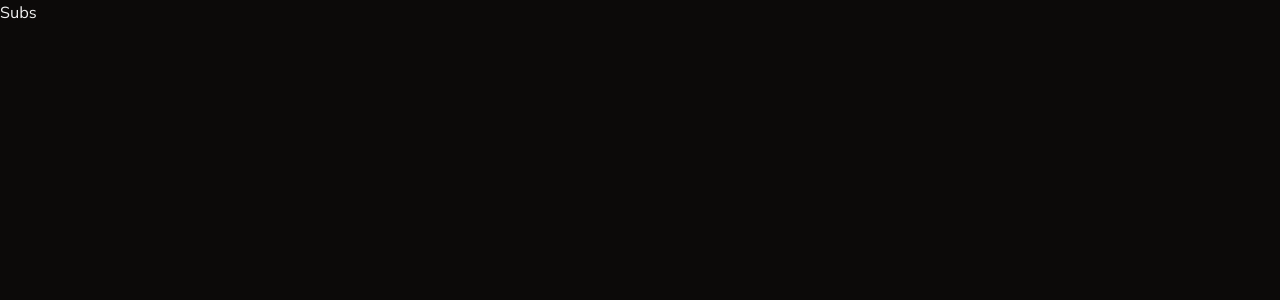
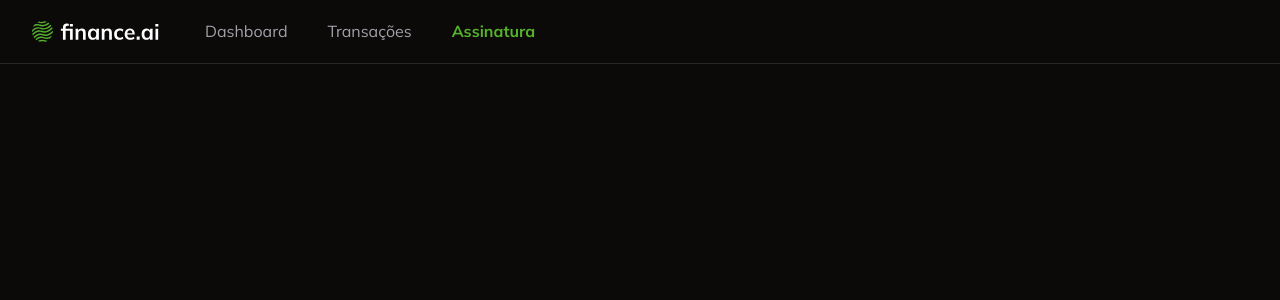
Before and after one commit to iuryyxd/finance-ai, a Next.js app: page /subscription in a window 1280 px wide. Shown: the top 300 px of the page. Built offline with nearby package versions, Linux system fonts and the light colour scheme.

Commit message:
feat: add navbar component

```diff
--- a/src/app/page.tsx
+++ b/src/app/page.tsx
@@ -1,4 +1,4 @@
-import { UserButton } from "@clerk/nextjs";
+import Navbar from "@/components/navbar";
 import { auth } from "@clerk/nextjs/server";
 import { redirect } from "next/navigation";
 
@@ -7,11 +7,7 @@
 
   if (!userId) redirect("/login");
 
-  return (
-    <div className="flex h-full items-center justify-center">
-      <UserButton showName />
-    </div>
-  );
+  return <Navbar />;
 };
 
 export default Home;
--- a/src/app/subscription/page.tsx
+++ b/src/app/subscription/page.tsx
@@ -1,5 +1,7 @@
+import Navbar from "@/components/navbar";
+
 const SubscriptionPage = () => {
-  return <h1>Subs</h1>;
+  return <Navbar />;
 };
 
 export default SubscriptionPage;
--- a/src/app/transactions/page.tsx
+++ b/src/app/transactions/page.tsx
@@ -2,11 +2,14 @@
 import { db } from "@/lib/prisma";
 import { transactionColumns } from "./_columns";
 import AddTransactionButton from "@/components/add-transaction-button";
+import Navbar from "@/components/navbar";
 
 const TransactionsPage = async () => {
   const transactions = await db.transaction.findMany({});
 
   return (
+    <>
+      <Navbar />
       <div className="space-y-6 p-6">
         <div className="flex w-full items-center justify-between">
           <h1 className="text-2xl font-bold">Transações</h1>
@@ -14,6 +17,7 @@
         </div>
         <DataTable columns={transactionColumns} data={transactions} />
       </div>
+    </>
   );
 };
 
--- /dev/null
+++ b/src/components/navbar.tsx
@@ -0,0 +1,52 @@
+"use client";
+
+import { UserButton } from "@clerk/nextjs";
+import Image from "next/image";
+import Link from "next/link";
+import { usePathname } from "next/navigation";
+
+const Navbar = () => {
+  const pathname = usePathname();
+
+  return (
+    <nav className="flex justify-between border-b border-solid px-8 py-4">
+      <div className="flex items-center gap-10">
+        <Image src="/logo.svg" width={133} height={39} alt="finance ai" />
+        <Link
+          href="/"
+          className={
+            pathname === "/"
+              ? "font-bold text-primary"
+              : "text-muted-foreground"
+          }
+        >
+          Dashboard
+        </Link>
+        <Link
+          href="/transactions"
+          className={
+            pathname === "/transactions"
+              ? "font-bold text-primary"
+              : "text-muted-foreground"
+          }
+        >
+          Transações
+        </Link>
+        <Link
+          href="/subscription"
+          className={
+            pathname === "/subscription"
+              ? "font-bold text-primary"
+              : "text-muted-foreground"
+          }
+        >
+          Assinatura
+        </Link>
+      </div>
+
+      <UserButton showName />
+    </nav>
+  );
+};
+
+export default Navbar;
```
Lines whose indentation alone changed are shown as unchanged.
